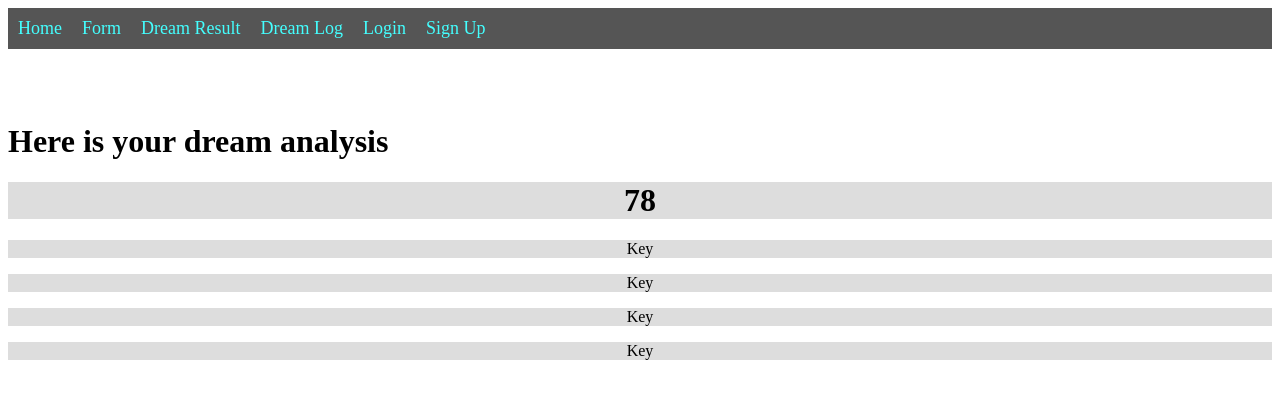
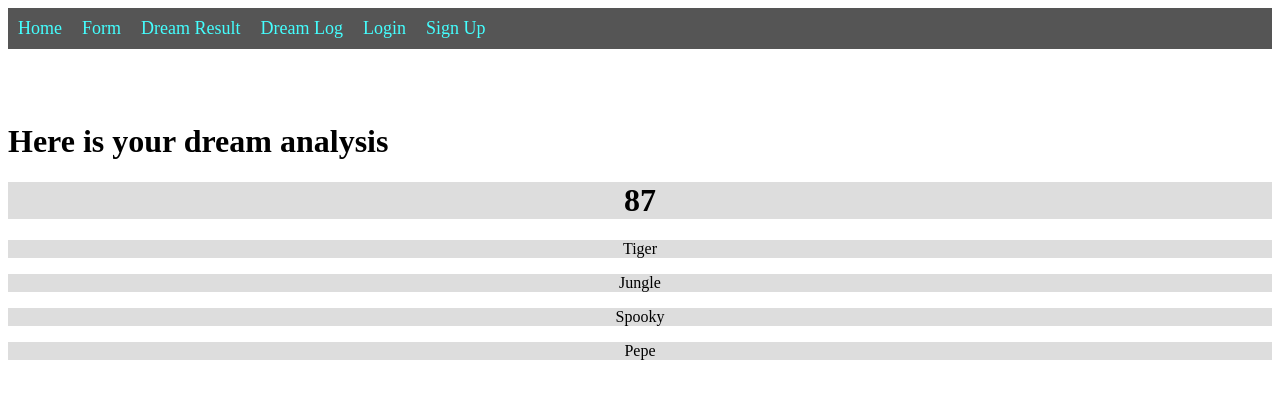
Before and after one commit to ashco/Project3, a React (Create React App) app in the folder client/: page /dreamresult in a window 1280 px wide. Shown: the top 410 px of the page. Built offline with nearby package versions, Linux system fonts and the light colour scheme.

Commit message:
updated Dream components

```diff
--- a/client/src/components/DreamKey.js
+++ b/client/src/components/DreamKey.js
@@ -1,13 +1,11 @@
-import React, { Component } from 'react';
+import React from 'react';
 
-class DreamKey extends Component {
-  render(){
-    return(
-			<div className="DreamKey__box box">
-				<p className="DreamKey__text">Key</p>
-			</div>
-		);
-  }
+const DreamKey = (props) => {
+	return(
+		<div className="DreamKey__box box">
+			<p className="DreamKey__text">{props.keys}</p>
+		</div>
+	);
 }
 
 export default DreamKey;
--- a/client/src/components/DreamScore.js
+++ b/client/src/components/DreamScore.js
@@ -1,13 +1,11 @@
-import React, { Component } from 'react';
+import React from 'react';
 
-class DreamScore extends Component {
-  render(){
-    return(
-			<div className="DreamScore__box box">
-				<h1 className="DreamScore__text">78</h1>
-			</div>
-		);
-  }
+const DreamScore = (props) => {
+	return(
+		<div className="DreamScore__box box">
+			<h1 className="DreamScore__text">{props.score}</h1>
+		</div>
+	);
 }
 
 export default DreamScore;
--- a/client/src/main/DreamResult.js
+++ b/client/src/main/DreamResult.js
@@ -11,13 +11,13 @@ class DreamResult extends Component {
 
 				<Title text="Here is your dream analysis" style="DreamResult__title" />
 
-				<DreamScore />
+				<DreamScore score="87" />
 
 				<div className="DreamResult__box">
-					<DreamKey />
-					<DreamKey />
-					<DreamKey />
-					<DreamKey />
+					<DreamKey keys="Tiger" />
+					<DreamKey keys="Jungle" />
+					<DreamKey keys="Spooky" />
+					<DreamKey keys="Pepe" />
 				</div>
 			</div>
 		);
```
